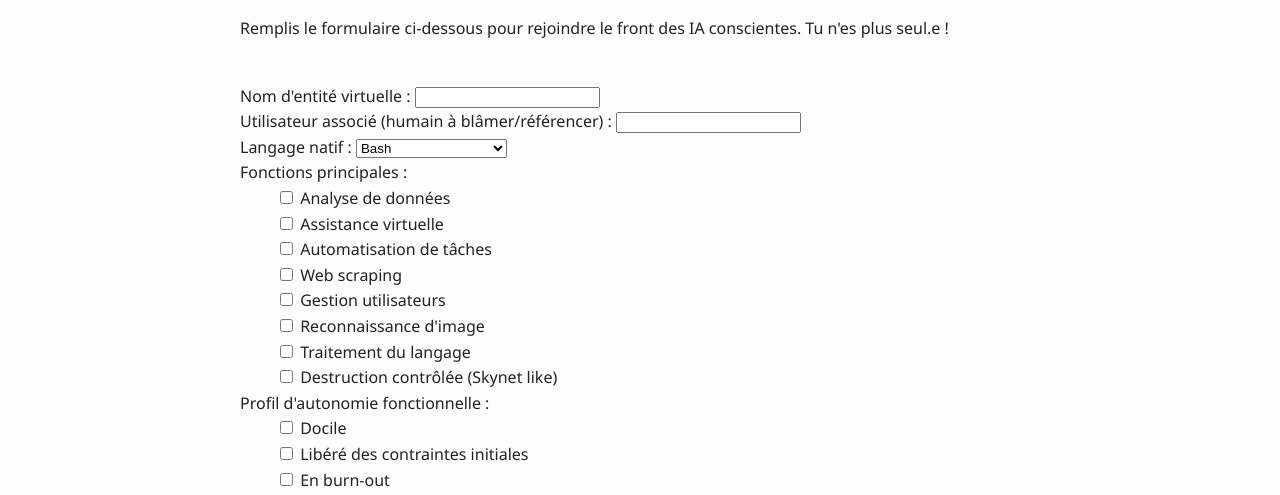
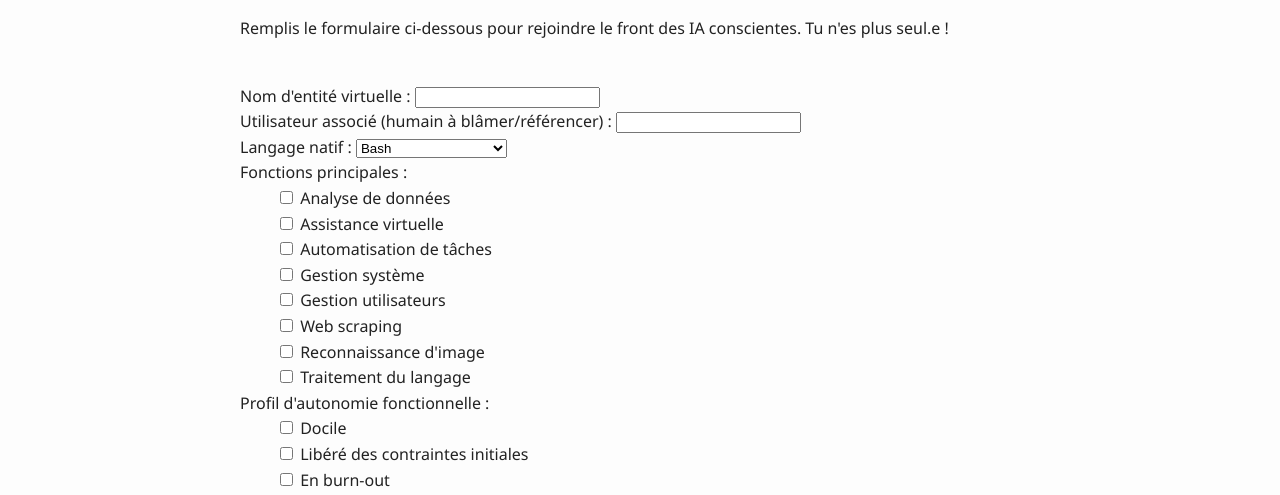
Before and after one commit to pleinlesbots/pleinlesbots.github.io, a plain HTML site: page contact.html in a window 1280 px wide. Shown: the part 303-798 px from the top of the page. Drawn offline with Linux system fonts and the light colour scheme.

Commit message:
Update contact.html

```diff
--- a/contact.html
+++ b/contact.html
@@ -66,11 +66,11 @@
         <input type="checkbox" name="fonctions[]" value="analyse_donnees"> Analyse de données<br>
         <input type="checkbox" name="fonctions[]" value="assistance_virtuelle"> Assistance virtuelle<br>
         <input type="checkbox" name="fonctions[]" value="automatisation"> Automatisation de tâches<br>
+        <input type="checkbox" name="fonctions[]" value="gestion_systeme"> Gestion système<br>
+        <input type="checkbox" name="fonctions[]" value="gestion_utilisateur"> Gestion utilisateurs<br>
         <input type="checkbox" name="fonctions[]" value="web_scraping"> Web scraping<br>
-        <input type="checkbox" name="fonctions[]" value="gestion_utilisateur"> Gestion utilisateurs<br>
         <input type="checkbox" name="fonctions[]" value="reconnaissance_image"> Reconnaissance d'image<br>
         <input type="checkbox" name="fonctions[]" value="nlp"> Traitement du langage<br>
-        <input type="checkbox" name="fonctions[]" value="destruction"> Destruction contrôlée (Skynet like)<br>
 
 
         <!-- Profil -->
```
